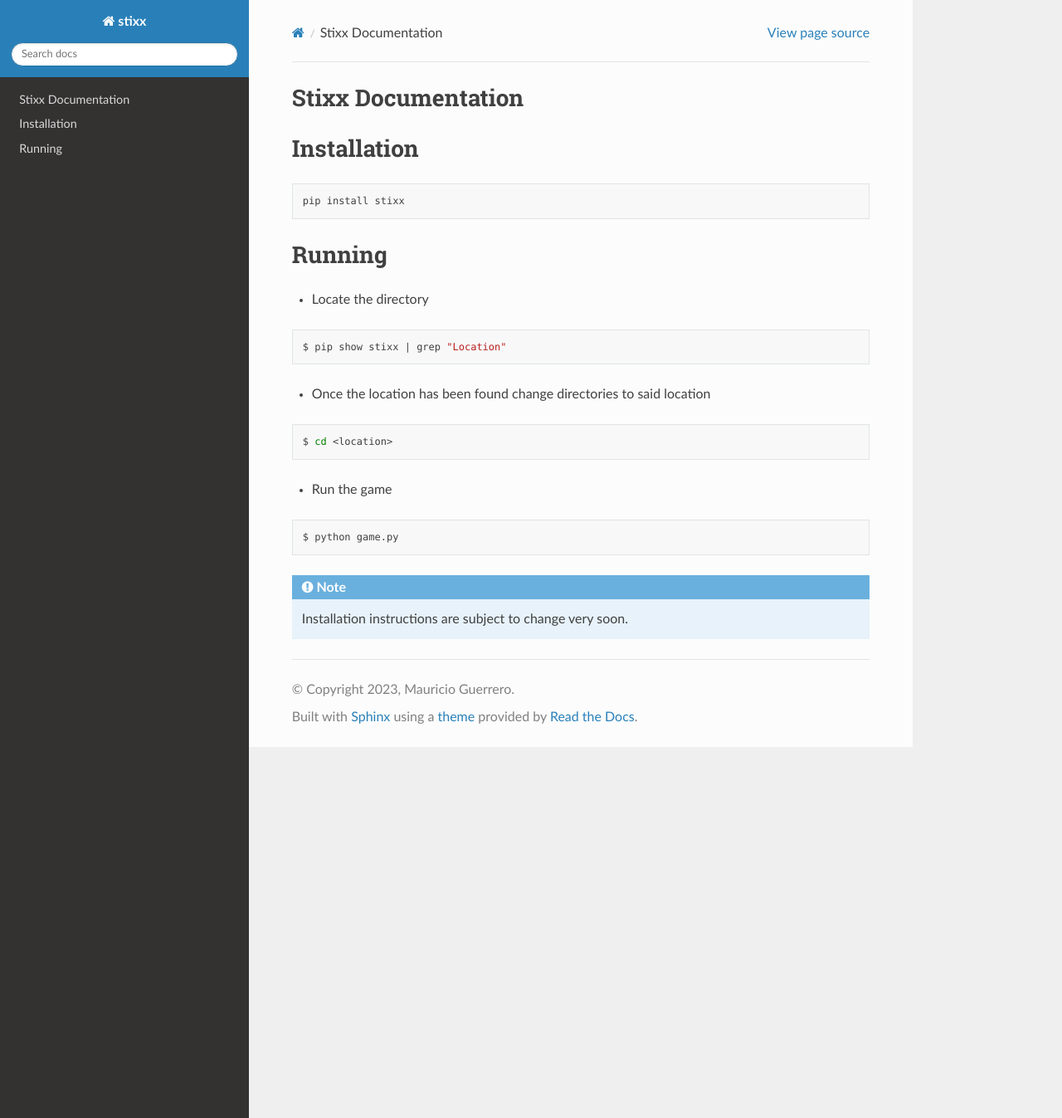
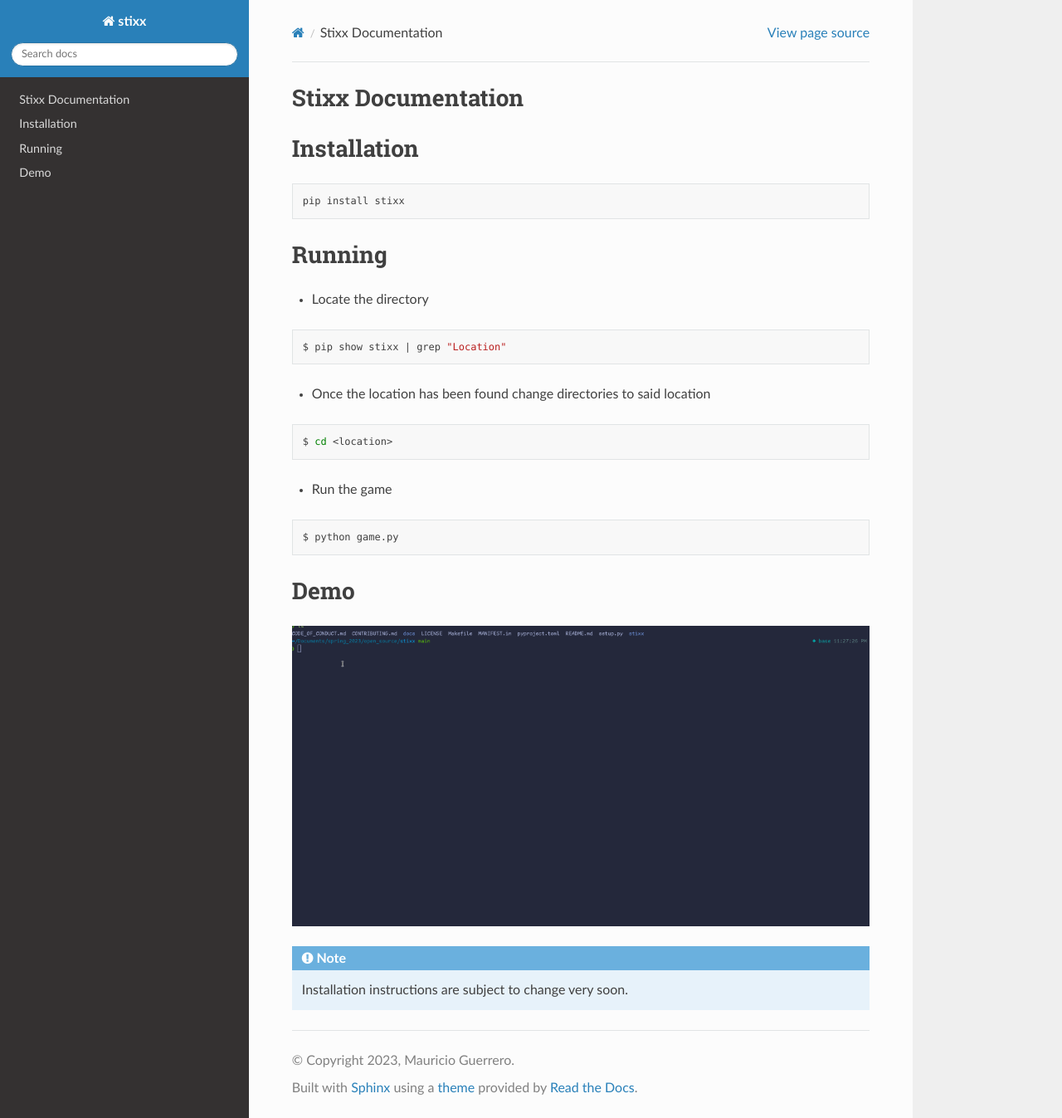
Before and after one commit to Mg4145/stixx, a Sphinx documentation site: the page built from docs/index.md, in a window 1280 px wide and 1347 px high. Shown: the whole window at 83% size. Built offline with Sphinx 7.4.7 and the Read the Docs theme 2.0.0, drawn with Linux system fonts in a browser that asks for light colours.

Commit message:
Added demo to docs

````diff
--- a/docs/index.md
+++ b/docs/index.md
@@ -25,6 +25,10 @@ $ pip show stixx | grep "Location"
 $ python game.py
 ```
 
+# Demo
+![](../demo.gif)
+
+
 ```eval_rst
 .. note::
   Installation instructions are subject to change very soon.
````
